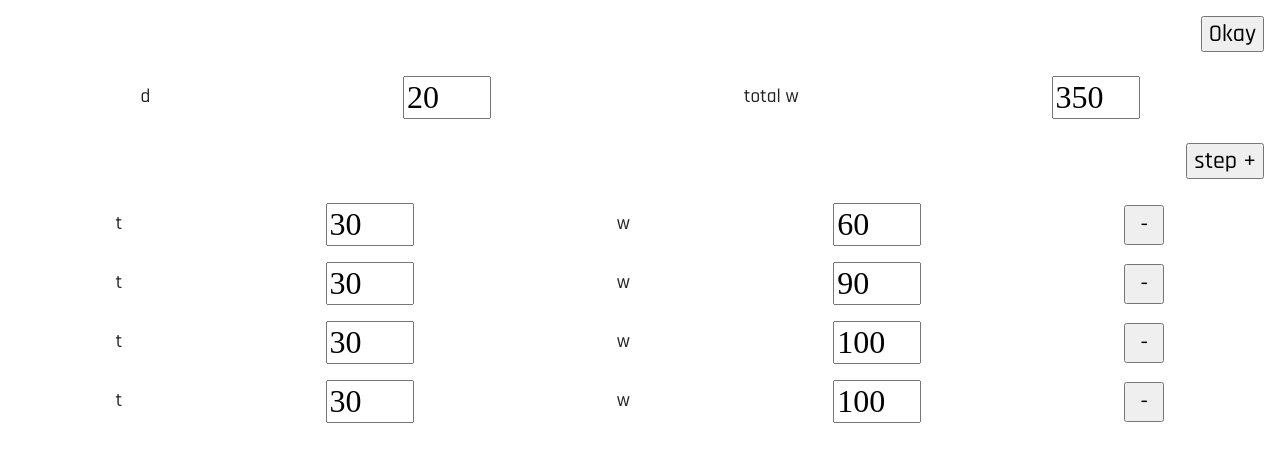
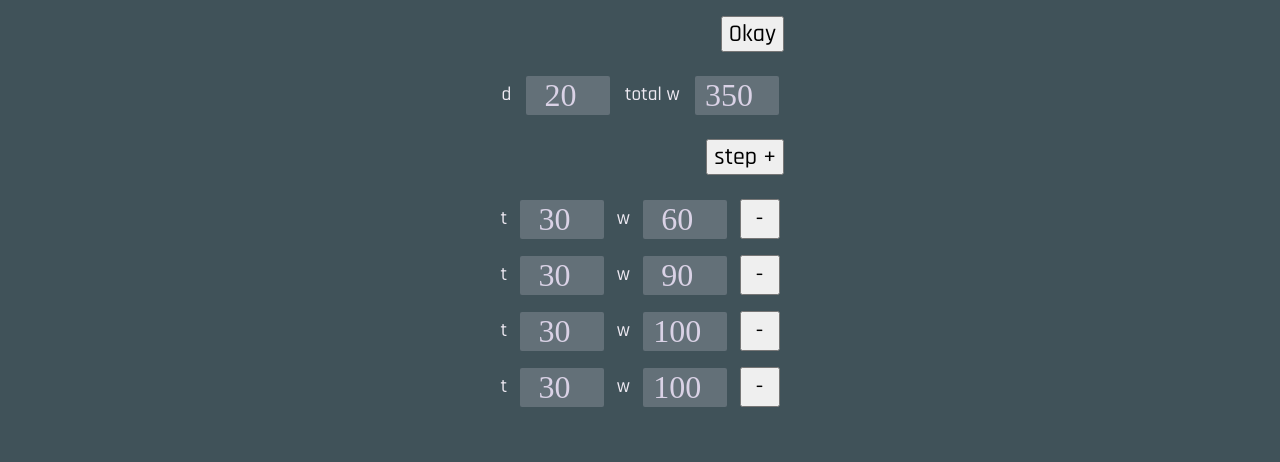
Before and after one commit to calbert1209/sabre-wing, a Preact app: page / in a window 1280 px wide. Shown: the top 462 px of the page. Built offline with nearby package versions, Linux system fonts and the light colour scheme; a web font is replaced by a local one.

Commit message:
style number inputs globally

```diff
--- a/src/style.css
+++ b/src/style.css
@@ -4,8 +4,10 @@
 	--bold-purple: #7c3bd9;
 	--mid-purple: #a784d9;
 	--pale-purple: #c7bad9;
+	--pale-purple-50: color-mix(in srgb, var(--pale-purple) 50%, var(--light) 50%);
 	--light: #ede9f2;
 	--dark: #405259;
+	--dark-80: color-mix(in srgb, var(--dark) 80%, var(--light) 20%);
 
 	--font-rajdhani: 'Rajdhani',sans-serif;
 	--font-koho: 'KoHo', san-serif;
@@ -14,8 +16,8 @@
 	line-height: 1.5;
 	font-weight: 400;
 
-	color: #222;
-	background-color: #ffffff;
+	color: var(--light);
+	background-color: var(--dark);
 
 	font-synthesis: none;
 	text-rendering: optimizeLegibility;
@@ -26,6 +28,9 @@
 
 body {
 	margin: 0;
+	margin-left: auto;
+	margin-right: auto;
+	max-width: 320px;
 }
 
 button {
@@ -34,6 +39,16 @@ button {
 
 input[type=number] {
 	font-family: var(--font-koho);
+	background-color: var(--dark-80);
+	color: var(--pale-purple-50);
+	border: 0;
+	border-radius: 2px;
+	text-align: center;
+}
+
+input[type=number]:focus, input[type=number]:focus-visible {
+	outline: 0;
+	box-shadow: 0px 0px 3px var(--mid-purple);
 }
 
 #app {
@@ -45,16 +60,3 @@ input[type=number] {
 fieldset {
 	border: none;
 }
-
-@media (max-width: 639px) {
-	main {
-		margin: 2rem;
-	}
-}
-
-@media (prefers-color-scheme: dark) {
-	:root {
-		color: #ccc;
-		background-color: #1a1a1a;
-	}
-}
```
